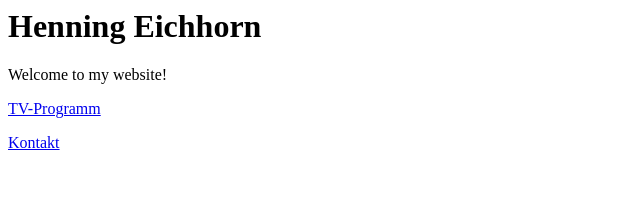
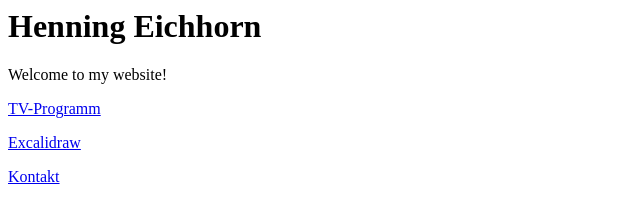
Before and after one commit to McBain789/McBain789.github.io, a plain HTML site: page index.html in a window 1280 px wide. Shown: the full height of the page, 0-640 px from the left. Drawn offline with Linux system fonts and the light colour scheme.

Commit message:
Update index.html

```diff
--- a/index.html
+++ b/index.html
@@ -11,6 +11,7 @@
 
 </body>
 <p><a href="https://tv.henning-eichhorn.de/">TV-Programm</a></p>
+<p><a href="https://draw.henning-eichhorn.de/">Excalidraw</a></p>
 <p><a href="/kontakt.html">Kontakt</a></p>
 
 
```
